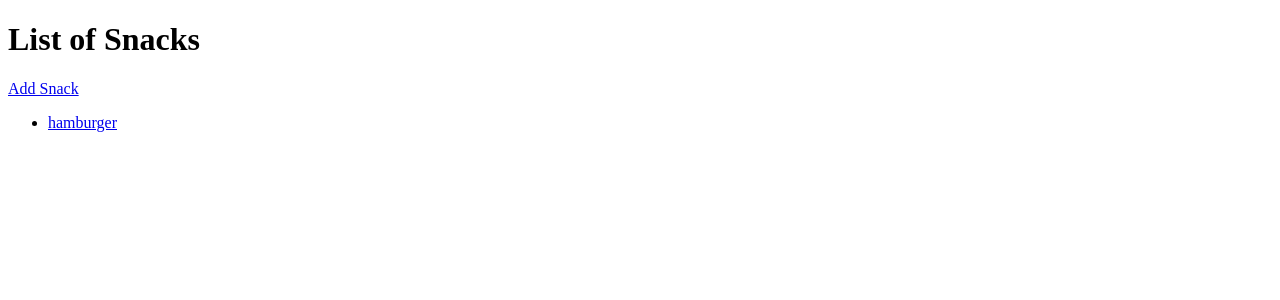
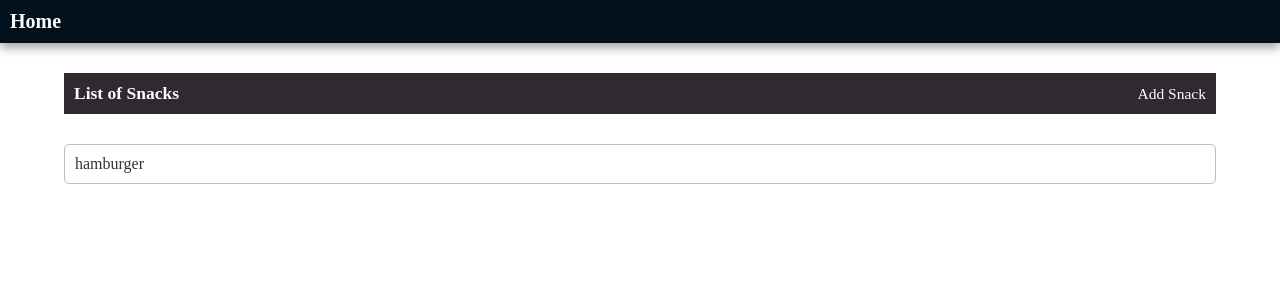
Before and after one commit to dragosbus/rithmschool-flask, a Flask app: page / in a window 1280 px wide. Shown: the top 300 px of the page. Run offline with Flask 2, Linux system fonts and the light colour scheme.

Commit message:
styled the index page

```diff
--- a/introduction/exercise/app.py
+++ b/introduction/exercise/app.py
@@ -5,6 +5,7 @@ from snacks import Snacks
 app = Flask(__name__)
 
 snacks_list = [Snacks('hamburger', 'bh')]
+
 
 @app.route('/', methods=['GET', 'POST'])
 def root():
--- a/introduction/exercise/static/style.css
+++ b/introduction/exercise/static/style.css
@@ -0,0 +1,79 @@
+html {
+  box-sizing: border-box;
+  font-size: 10px;
+}
+
+*,*::after,*::before {
+  box-sizing: inherit;
+}
+
+* {
+  margin: 0;
+  padding: 0;
+}
+
+header {
+  background: #02111B;
+  padding: 1rem;
+  margin-bottom: 3rem;
+  box-shadow: 0 4px 10px rgba(0,0,0,0.4);
+}
+
+header h1 a,
+.header-list a {
+  color: #FCFCFC;
+  text-decoration: none;
+  font-size: 2rem;
+  transition: color 0.55s ease-in;
+}
+
+header h1 a:hover,
+.header-list a:hover {
+  color: #FAF2A1;
+}
+
+.header-list {
+  background: #30292F;
+  padding: 1rem;
+  width: 90%;
+  margin: 3rem auto;
+  display: flex;
+  justify-content: space-between;
+  align-items: center;
+}
+
+.header-list h3 {
+  font-size: 1.75rem;
+  color: #FCFCFC;
+}
+
+.header-list a {
+  font-size: 1.55rem;
+}
+
+.snacks-list {
+  list-style: none;
+  margin: 0 auto;
+  width: 90%;
+}
+
+.snacks-list li {
+  width: 100%;
+  border: 1px solid rgba(0,0,0,0.25);
+  padding: 1rem;
+  border-radius: 5px;
+  margin: 1rem auto;
+}
+
+.snacks-list li a {
+  color: rgba(0,0,0,0.8);
+  text-decoration: none;
+  font-size: 1.6rem;
+  transition: color 0.55s ease-in,
+              font-size 0.55s ease-in;
+}
+
+.snacks-list li a:hover {
+  color: #000;
+  font-size: 1.75rem;
+}
--- a/introduction/exercise/templates/base.html
+++ b/introduction/exercise/templates/base.html
@@ -5,8 +5,14 @@
   <meta name="viewport" content="width=device-width, initial-scale=1.0">
   <meta http-equiv="X-UA-Compatible" content="ie=edge">
   <title>Snacks</title>
+  <link rel="stylesheet" href="{{url_for('static', filename='style.css')}}">
 </head>
 <body>
+  <header>
+    <h1>
+      <a href="{{url_for('root')}}">Home</a>
+    </h1>
+  </header>
   {% block content %}
   {% endblock %}
 </body>
--- a/introduction/exercise/templates/index.html
+++ b/introduction/exercise/templates/index.html
@@ -1,8 +1,10 @@
 {% extends 'base.html' %}
 {% block content %}
-  <h1>List of Snacks</h1>
-  <a href="{{url_for('add')}}">Add Snack</a>
-  <ul>
+  <div class="header-list">
+    <h3>List of Snacks</h3>
+    <a href="{{url_for('add')}}">Add Snack</a>
+  </div>
+  <ul class="snacks-list">
     {% for snack in snacks %}
       <li>
         <a href="{{url_for('show', id=snack.id)}}">
```
